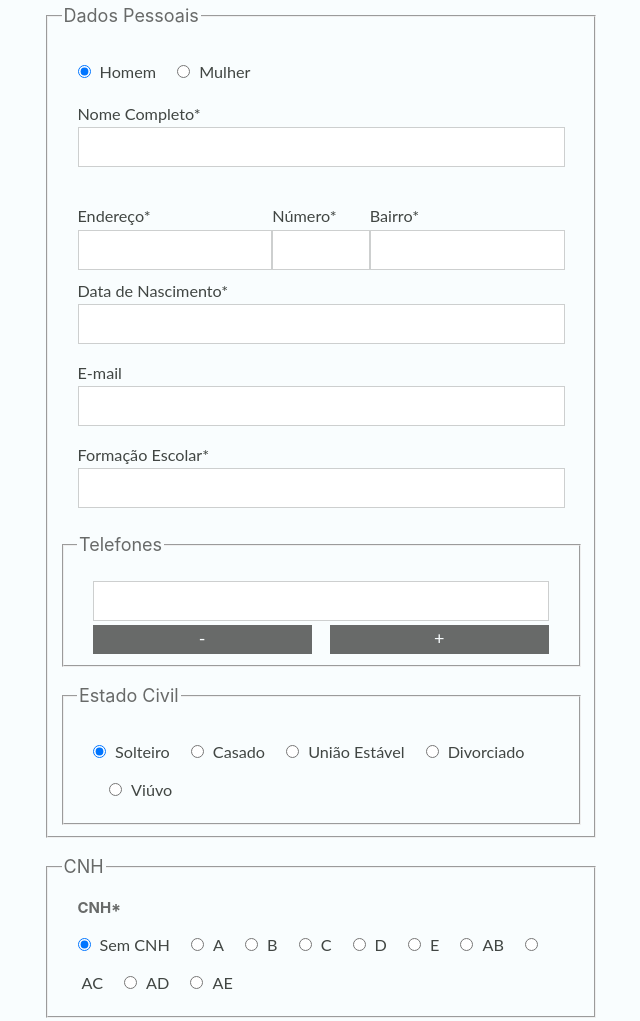
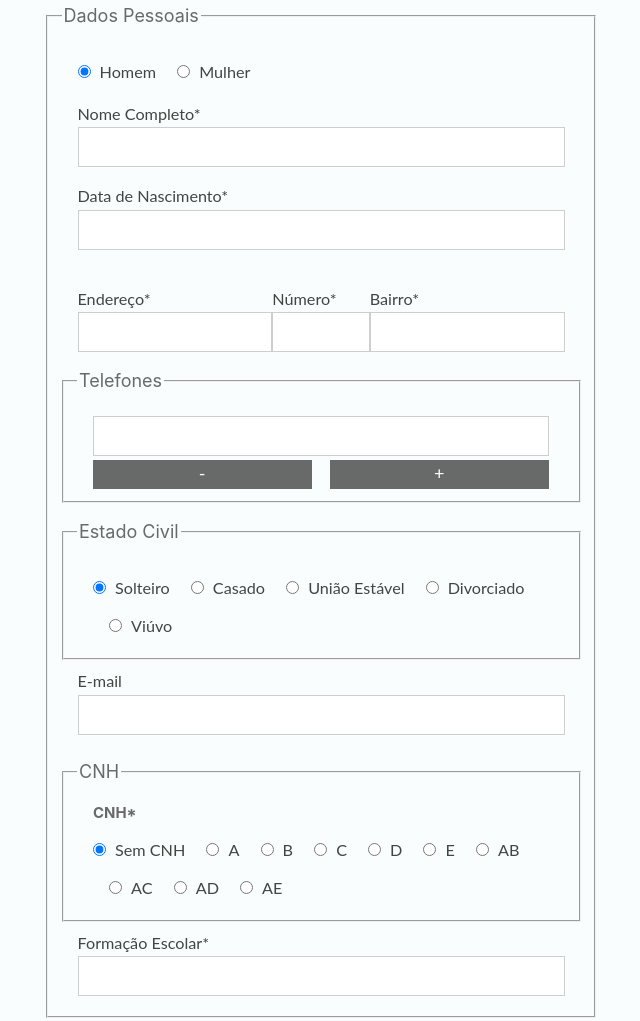
Before and after one commit to capp98/CV-Maker, a plain HTML site: page index.html in a window 1280 px wide. Shown: the part 103-1124 px from the top of the page, without its empty margins (319-959 px from the left). Drawn offline with Linux system fonts and the light colour scheme.

Commit message:
Alterada a ordem das informações para coincidir com o modelo do currículo

```diff
--- a/index.html
+++ b/index.html
@@ -29,6 +29,17 @@
             <input id="name" name="nome" type="text" required />
           </div>
 
+          <div class="div-input">
+            <label for="dataNasc">Data de Nascimento*</label>
+            <input
+              id="dataNasc"
+              name="dataNasc"
+              type="text"
+              required
+              maxlength="10"
+            />
+          </div>
+
           <div class="div-endereco">
             <div class="endereco endereco">
               <label for="name">Endereço*</label>
@@ -44,32 +55,12 @@
             </div>
           </div>
 
-          <div class="div-input">
-            <label for="dataNasc">Data de Nascimento*</label>
-            <input id="dataNasc" name="dataNasc" type="text" required maxlength="10"/>
-          </div>
-
-          <div class="div-input">
-            <label for="email">E-mail</label>
-            <input id="email" name="email" type="email" />
-          </div>
-
-          <div class="div-input">
-            <label for="formEscolar">Formação Escolar*</label>
-            <input
-              id="formEscolar"
-              name="formacaoEscolar"
-              type="text"
-              required
-            />
-          </div>
-
           <fieldset>
             <legend>Telefones</legend>
 
             <div class="div-input">
               <div class="div-multiple-input telefones">
-                <input name="telefone" type="tex" maxlength="15"/>
+                <input name="telefone" type="tex" maxlength="15" />
               </div>
               <input
                 type="button"
@@ -125,7 +116,11 @@
               <label class="inline" for="viuvx">Viúvo</label>
             </div>
           </fieldset>
-        </fieldset>
+
+          <div class="div-input">
+            <label for="email">E-mail</label>
+            <input id="email" name="email" type="email" />
+          </div>
 
           <fieldset>
             <legend>CNH</legend>
@@ -162,6 +157,17 @@
 
               <input id="cnh-ae" name="cnh" type="radio" value="AE" />
               <label class="inline" for="cnh-ae">AE</label>
+            </div>
+          </fieldset>
+
+          <div class="div-input">
+            <label for="formEscolar">Formação Escolar*</label>
+            <input
+              id="formEscolar"
+              name="formacaoEscolar"
+              type="text"
+              required
+            />
           </div>
         </fieldset>
 
```
Lines whose indentation alone changed are shown as unchanged.
